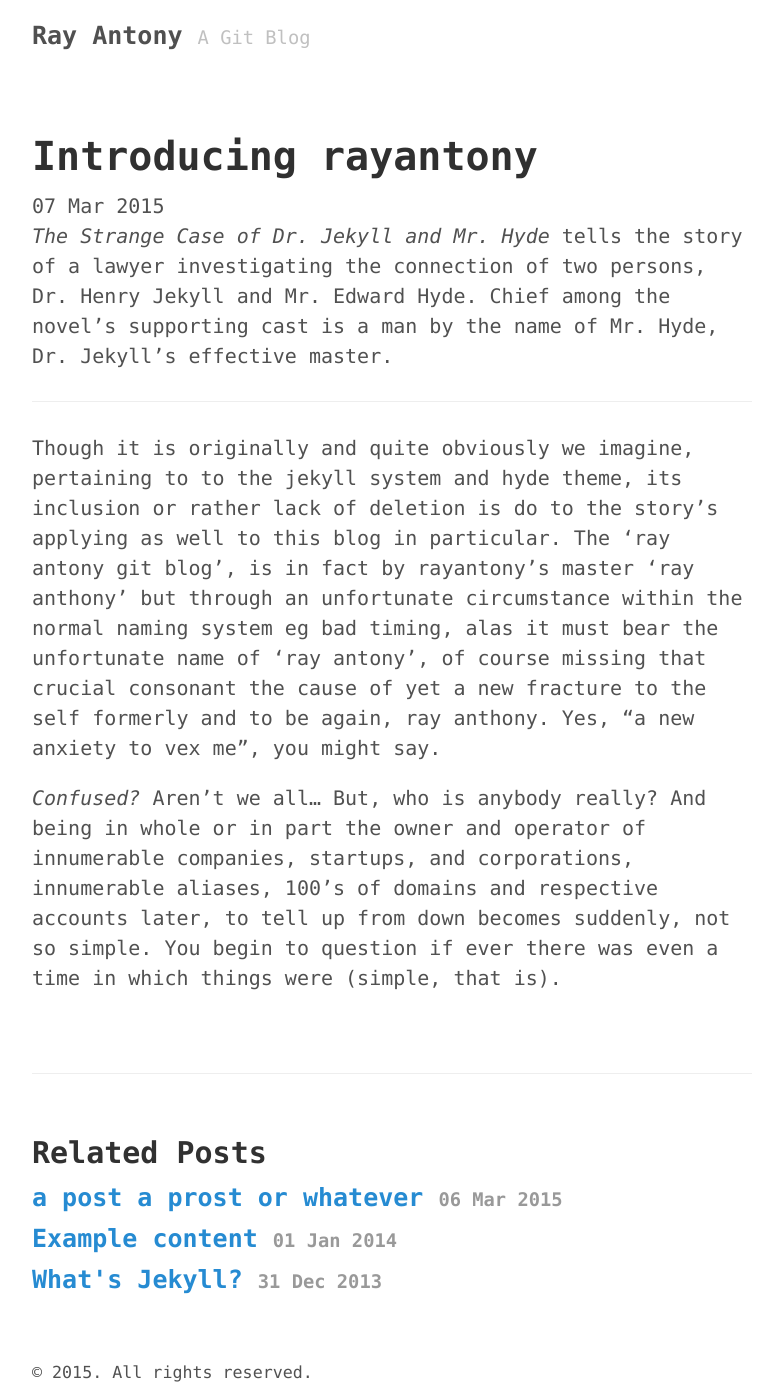
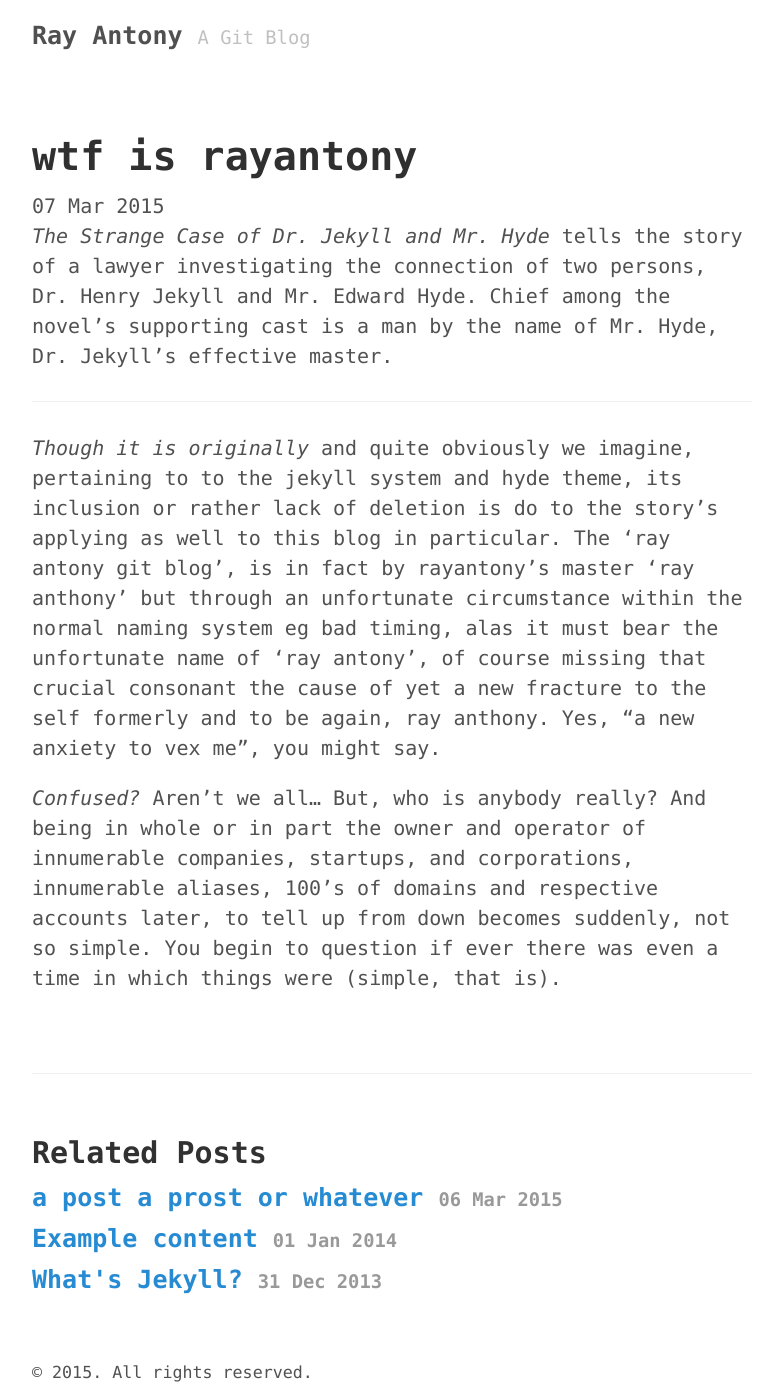
Before and after one commit to rayantony/rayantony.github.io, a Jekyll site: the page built from _posts/2015-03-07-wtf-is-rayantony.md, in a window 1280 px wide. Shown: the whole page, without its empty margins (248-1021 px from the left). Built offline with Jekyll 4.4.1, drawn with Linux system fonts in a browser that asks for light colours.

Commit message:
Update and rename 2015-03-07-introducing-rayantony.md to 2015-03-07-wtf-is-rayantony.md

```diff
--- a/_posts/2015-03-07-introducing-rayantony.md
+++ b/_posts/2015-03-07-wtf-is-rayantony.md
@@ -1,12 +1,12 @@
 ---
 layout: post
-title: Introducing rayantony
+title: wtf is rayantony
 ---
 
 *The Strange Case of Dr. Jekyll and Mr. Hyde* tells the story of a lawyer investigating the connection of two persons, Dr. Henry Jekyll and Mr. Edward Hyde. Chief among the novel's supporting cast is a man by the name of Mr. Hyde, Dr. Jekyll's effective master.
 
 -----
 
-Though it is originally and quite obviously we imagine, pertaining to to the jekyll system and hyde theme, its inclusion or rather lack of deletion is do to the story's applying as well to this blog in particular. The 'ray antony git blog', is in fact by rayantony's master 'ray anthony' but through an unfortunate circumstance within the normal naming system eg bad timing, alas it must bear the unfortunate name of 'ray antony', of course missing that crucial consonant the cause of yet a new fracture to the self formerly and to be again, ray anthony. Yes, "a new anxiety to vex me", you might say.
+*Though it is originally* and quite obviously we imagine, pertaining to to the jekyll system and hyde theme, its inclusion or rather lack of deletion is do to the story's applying as well to this blog in particular. The 'ray antony git blog', is in fact by rayantony's master 'ray anthony' but through an unfortunate circumstance within the normal naming system eg bad timing, alas it must bear the unfortunate name of 'ray antony', of course missing that crucial consonant the cause of yet a new fracture to the self formerly and to be again, ray anthony. Yes, "a new anxiety to vex me", you might say.
 
 *Confused?* Aren't we all... But, who is anybody really? And being in whole or in part the owner and operator of innumerable companies, startups, and corporations, innumerable aliases, 100's of domains and respective accounts later, to tell up from down becomes suddenly, not so simple. You begin to question if ever there was even a time in which things were (simple, that is).
```
